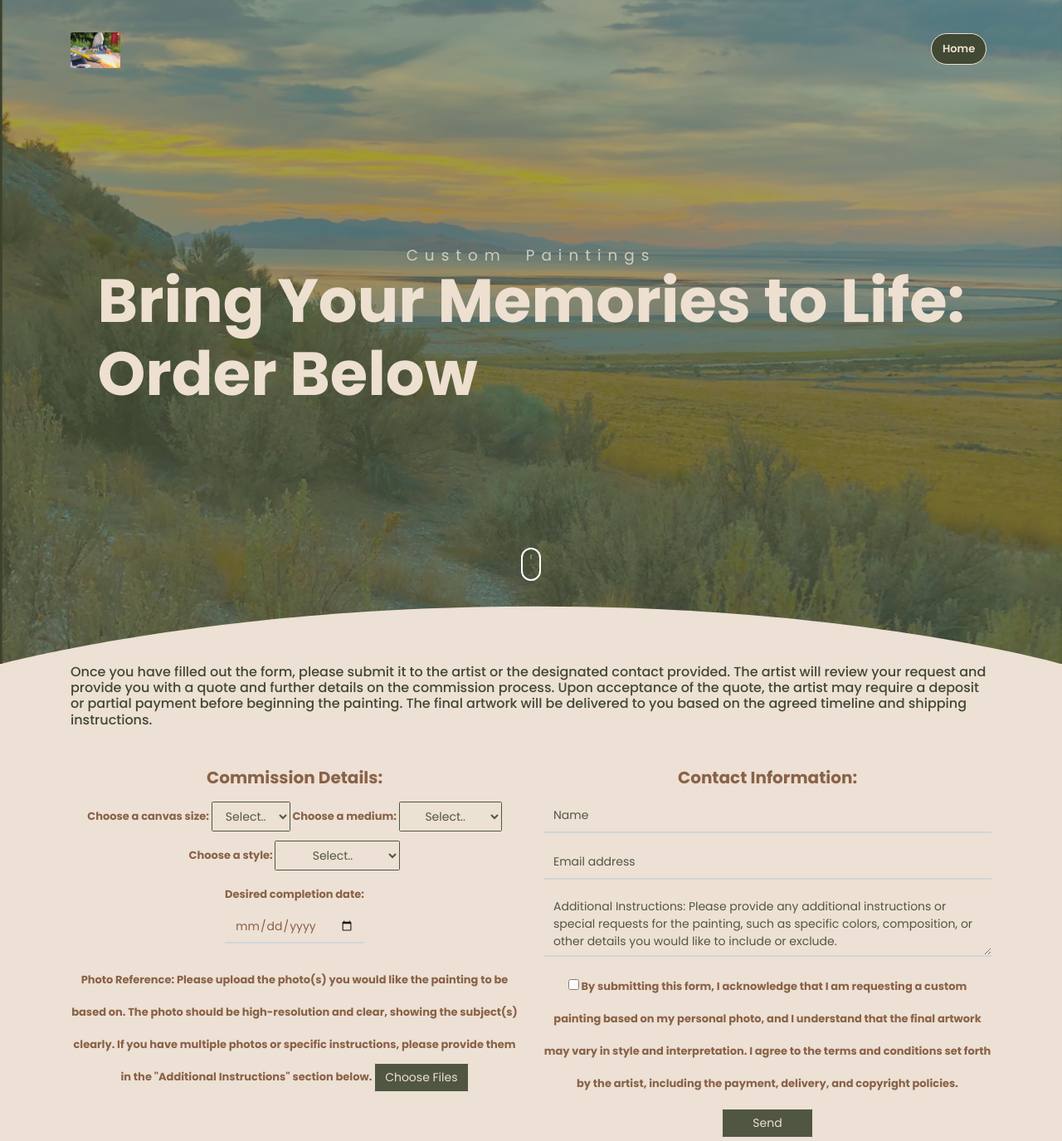
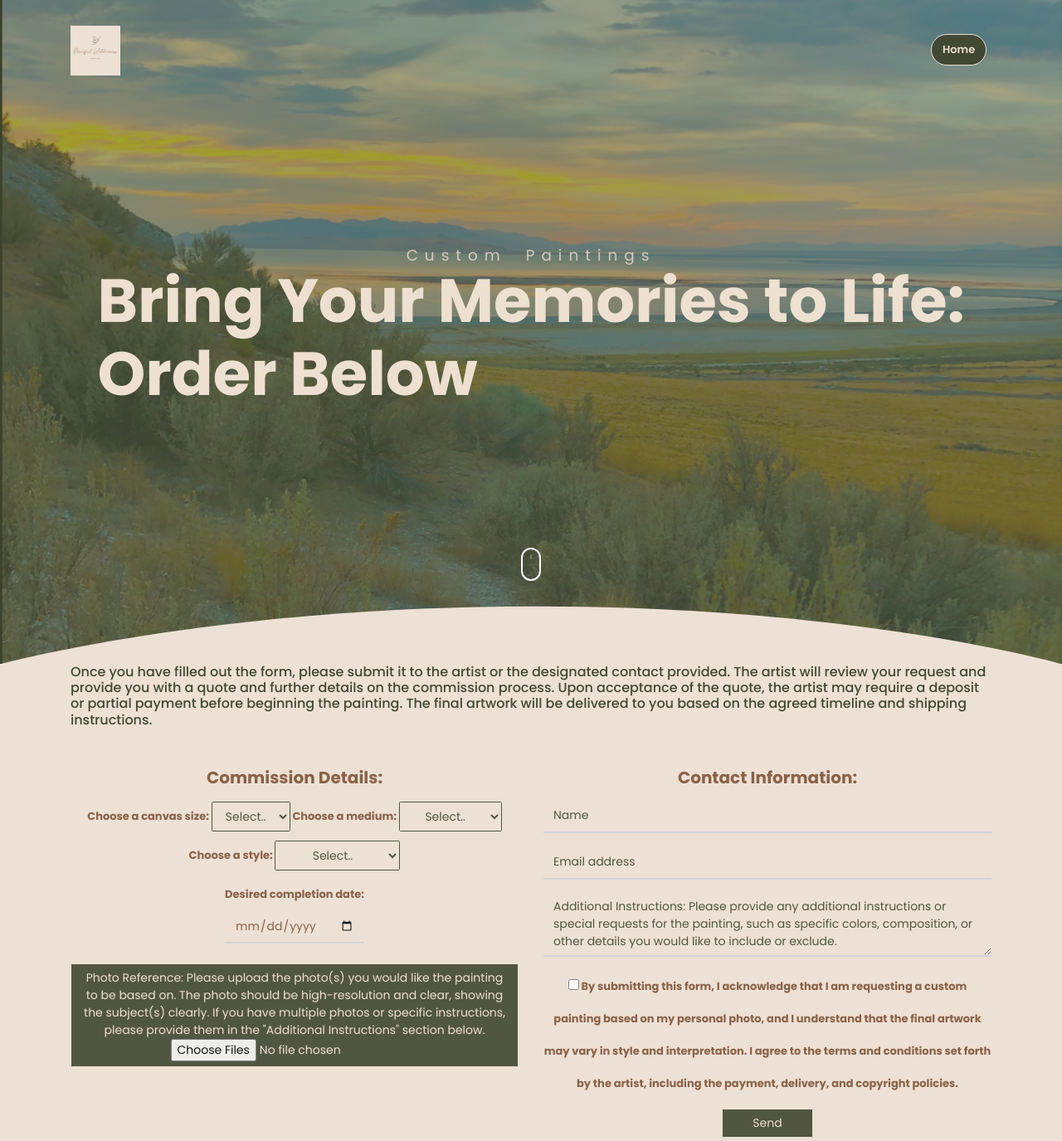
Before and after one commit to gigi193/PeacefulWilderness, a website: page commission.html in a window 1280 px wide. Shown: the top 1375 px of the page at 83% size. Drawn offline with Linux system fonts and the light colour scheme.

Commit message:
Update commission.html

```diff
--- a/commission.html
+++ b/commission.html
@@ -16,7 +16,7 @@
     <nav class="navbar custom-navbar navbar-expand-md navbar-light fixed-top" data-spy="affix" data-offset-top="10">
         <div class="container">
             <a class="navbar-brand" href="#">
-                <img src="./assets/imgs/commission_painting.jpg" alt="Logo">
+                <img src="./assets/imgs/peaceful_wilderness-4-2.jpg" alt="Logo">
             </a>
             <button class="navbar-toggler ml-auto" type="button" data-toggle="collapse" data-target="#navbarSupportedContent" aria-controls="navbarSupportedContent" aria-expanded="false" aria-label="Toggle navigation">
                 <span class="navbar-toggler-icon"></span>
@@ -114,10 +114,10 @@
                              </div>
 
 
-                            <label>
+                            <label id="file-upload" class="btn btn-primary w-md">
                                 Photo Reference:
                                 Please upload the photo(s) you would like the painting to be based on. The photo should be high-resolution and clear, showing the subject(s) clearly. If you have multiple photos or specific instructions, please provide them in the "Additional Instructions" section below.
-                                <button type="file" name="upload" class="btn btn-primary w-md" multiple>Choose Files</button>
+                                <input type="file" name="upload" id="file-upload" multiple>
                             </label>
 
 
```
